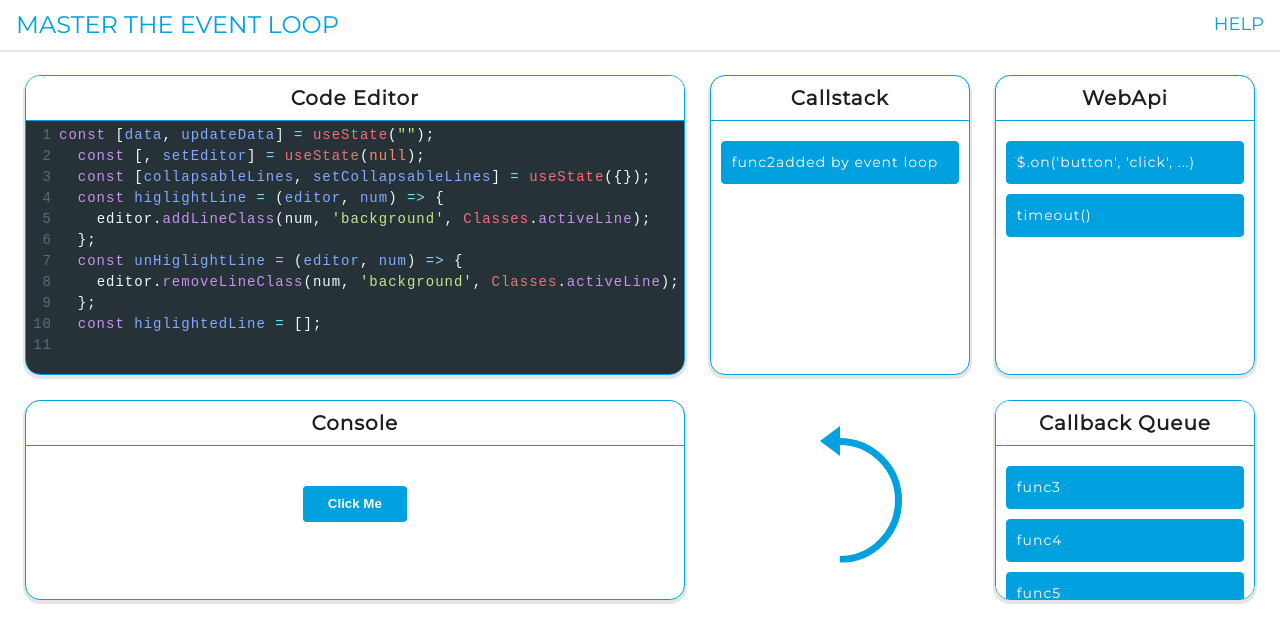
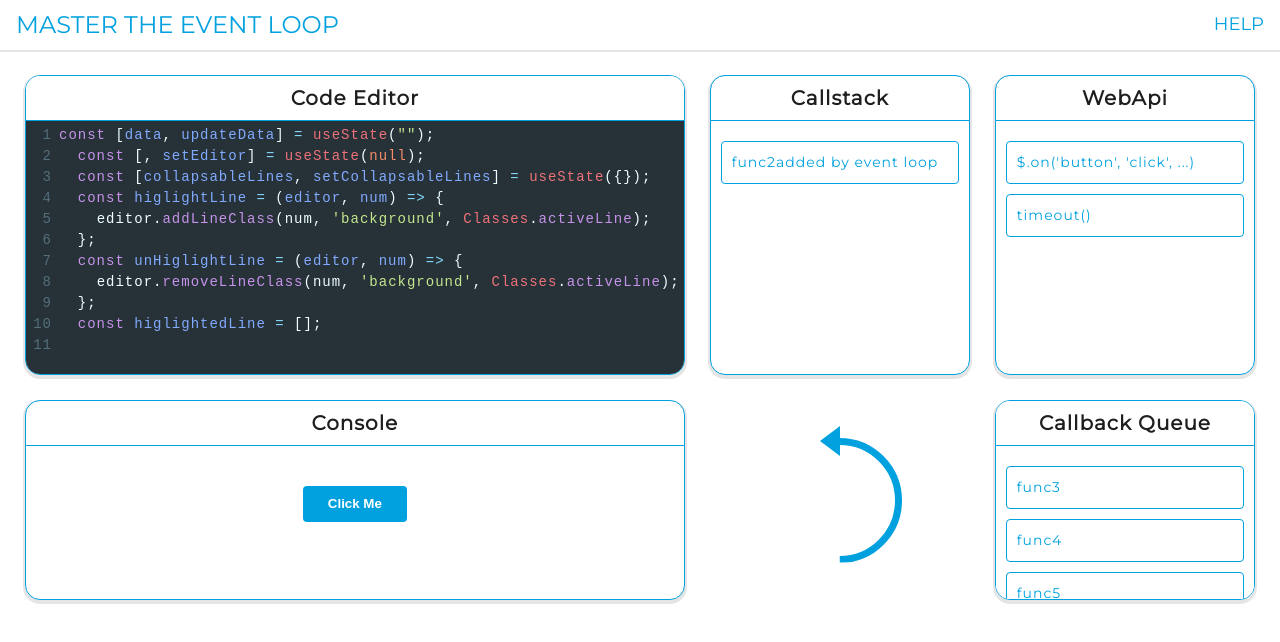
Before and after one commit to Dhaval1403/master-the-event-loop, a React (Create React App) app: page / in a window 1280 px wide. Shown: the top 642 px of the page. Built offline with nearby package versions, Linux system fonts and the light colour scheme.

Commit message:
Changed the background color & foreground color of the list items

```diff
--- a/src/styles/console.js
+++ b/src/styles/console.js
@@ -35,7 +35,7 @@ export const ListItem = styled.li`
 	border: 1px solid ${variable.colorBlue};
 	border-radius: 4px;
 	padding: 10px;
-	background-color: ${variable.colorBlue};
-	color: ${variable.colorWhite};
+	background-color: ${variable.colorWhite};
+	color: ${variable.colorBlue};
 	width: 100%;
 `
```
